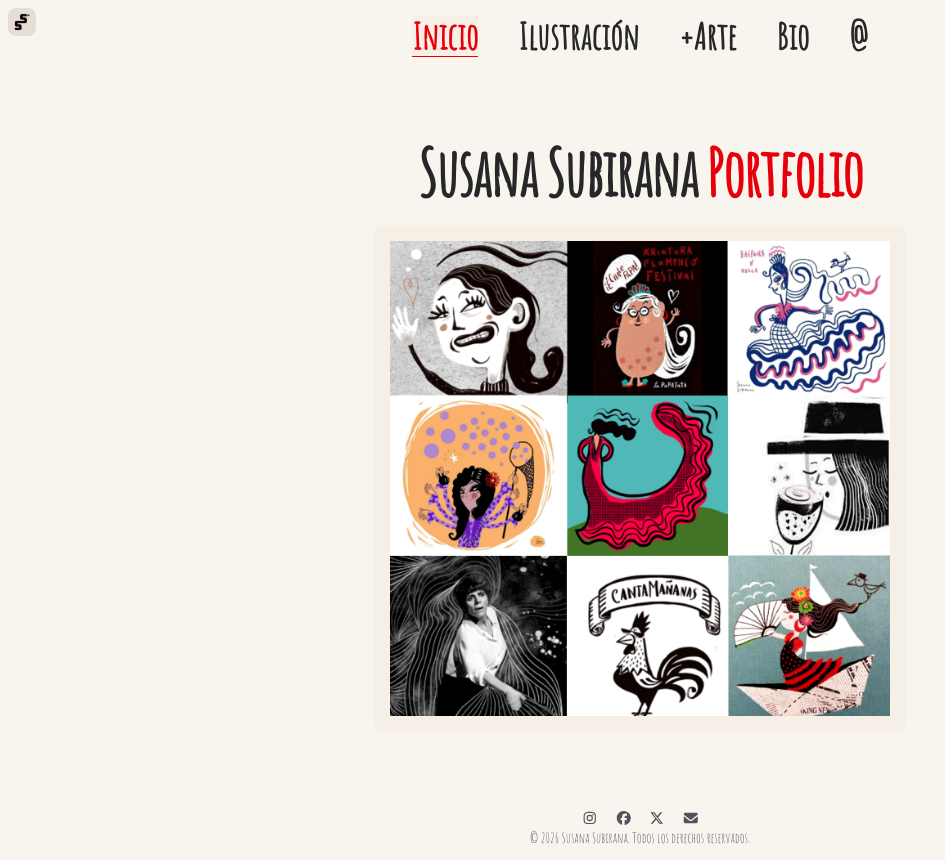
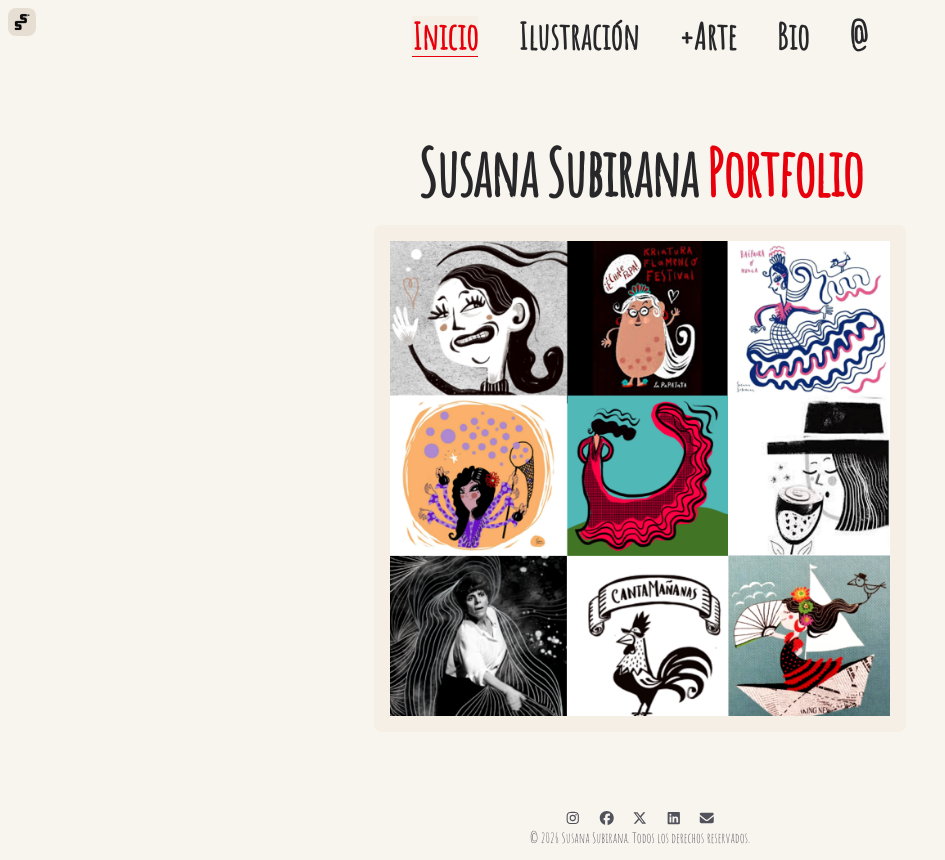
Before and after one commit to dabocher/su_portfolio, a Next.js app: page / in a window 1280 px wide. Shown: the whole page, without its empty margins (0-945 px from the left). Built offline with nearby package versions, Linux system fonts and the light colour scheme.

Commit message:
Add Linkedin icon on footer

```diff
--- a/app/components/Footer.tsx
+++ b/app/components/Footer.tsx
@@ -3,6 +3,7 @@ import {
   faInstagram,
   faFacebook,
   faXTwitter,
+  faLinkedin,
 } from "@fortawesome/free-brands-svg-icons";
 import { faEnvelope } from "@fortawesome/free-solid-svg-icons";
 import Link from "next/link";
@@ -23,6 +24,12 @@ export const Footer = () => {
         <Link href="https://x.com/susiyole" target="_blank">
           <FontAwesomeIcon icon={faXTwitter} className="w-5 h-5" />
         </Link>
+        <Link
+          href="https://www.linkedin.com/in/susana-subirana-1b109930/"
+          target="_blank"
+        >
+          <FontAwesomeIcon icon={faLinkedin} className="w-5 h-5" />
+        </Link>
         <Link href="mailto:susanasusana363@gmail.com" target="_blank">
           <FontAwesomeIcon icon={faEnvelope} className="w-5 h-5" />
         </Link>
```
